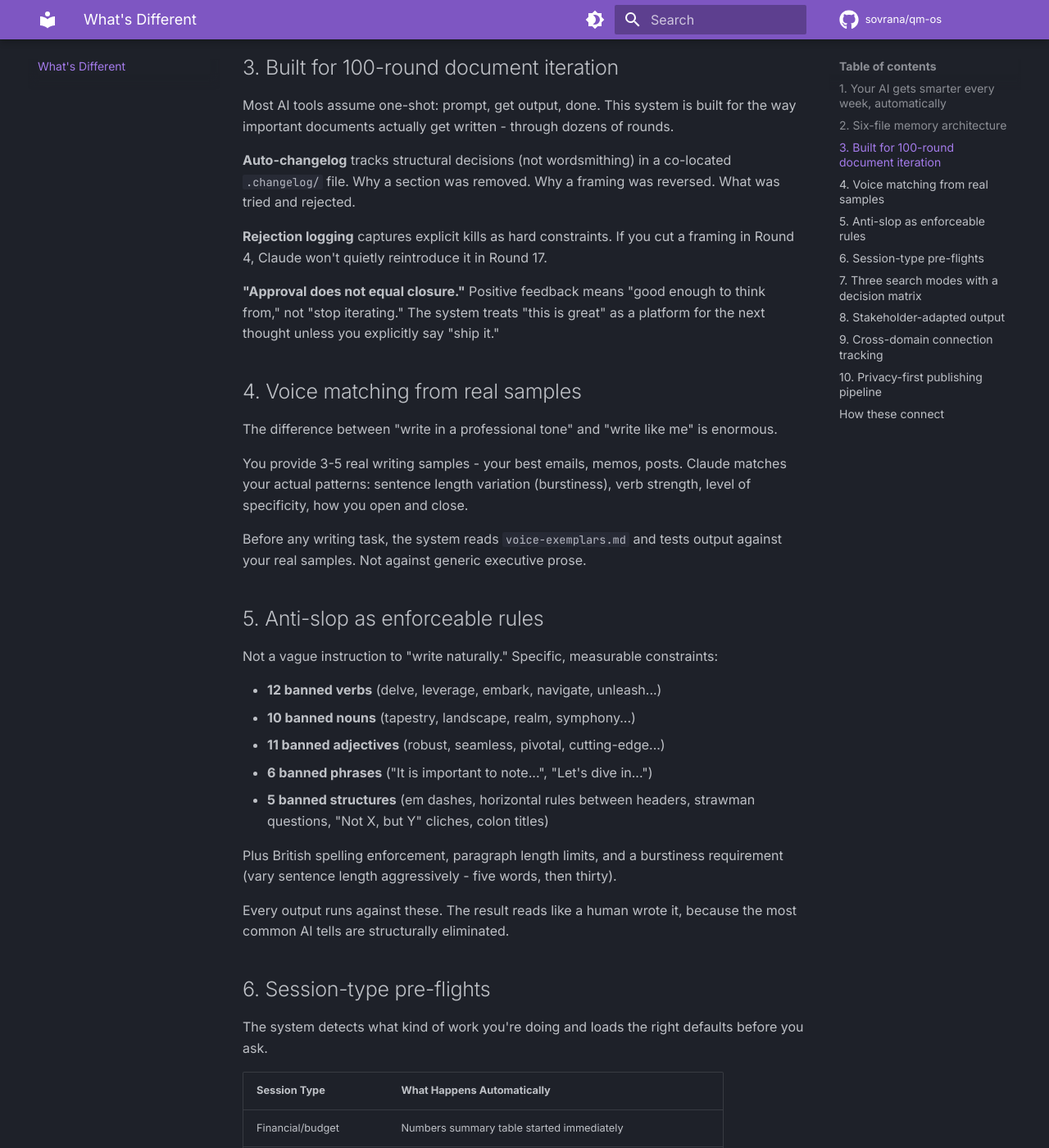
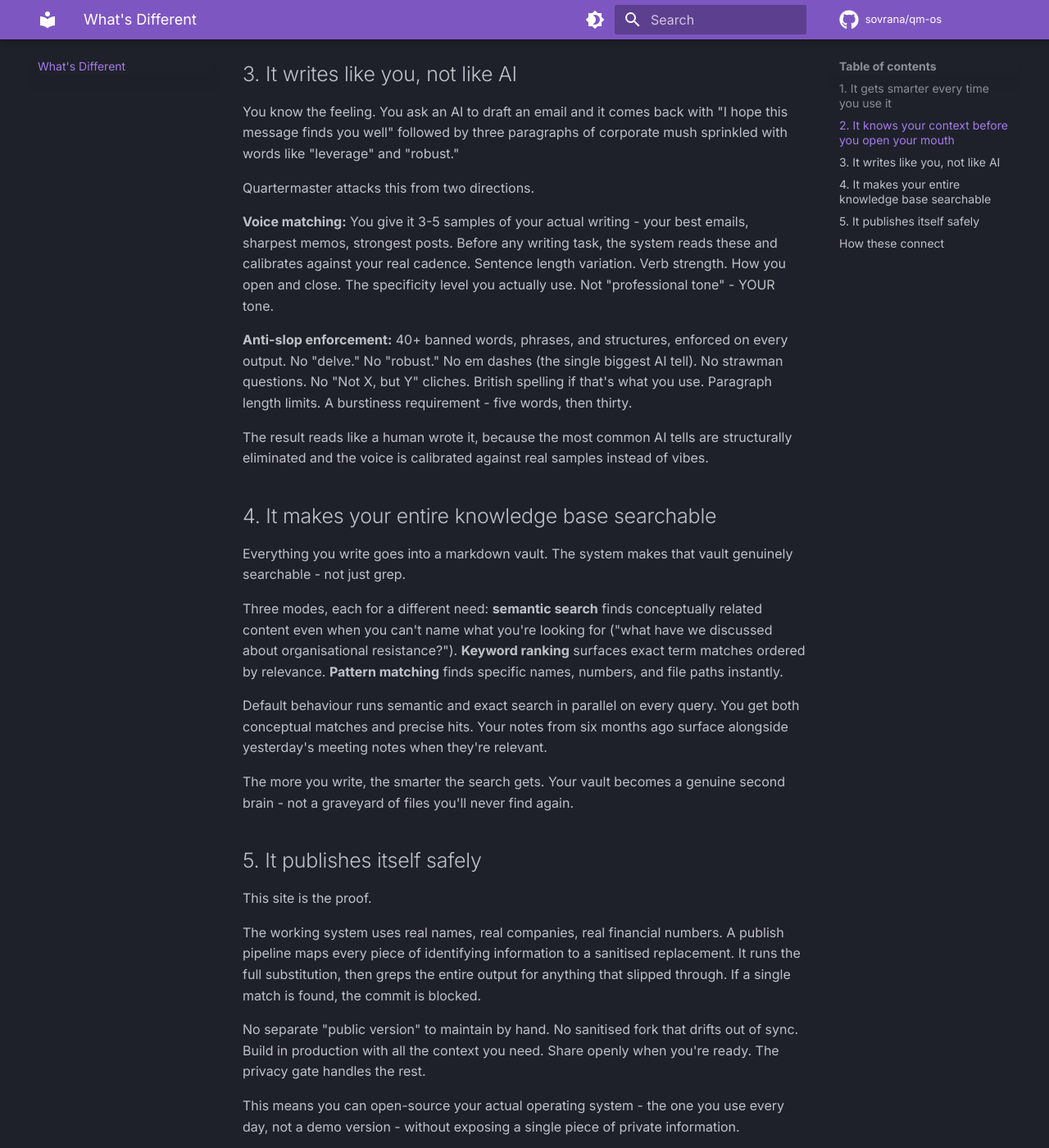
Before and after one commit to sovrana/qm-os, an MkDocs documentation site: the page built from docs/what-makes-this-different.md, in a window 1280 px wide and 1400 px high, scrolled down 1281 px. Shown: the whole window at 82% size. Built offline with MkDocs 1.6.1 and Material for MkDocs 9.7.7, drawn with Linux system fonts in a browser that asks for light colours; comment, search, counter and statistics services are not loaded; some of the changed text lies outside the part shown.

Commit message:
Sharpen to 5 genuinely wow differentiators
Dropped document iteration (Marc's call), condensed 10 items to 5
that each hit harder: self-improving, contextual awareness, voice
matching, searchable knowledge, privacy publishing.

Co-Authored-By: Claude Opus 4.6 <noreply@anthropic.com>

```diff
--- a/docs/what-makes-this-different.md
+++ b/docs/what-makes-this-different.md
@@ -1,126 +1,72 @@
 # What Makes This Different
 
-Most Claude Code setups are stateless. You open a conversation, do some work, close it. Next time, you start from zero. Quartermaster is designed around a different premise: **every session should make the next one better.**
-
-Here are ten things this system does that vanilla Claude Code - or any other AI setup I've seen - doesn't.
+Five things this system does that nothing else I've seen comes close to.
 
 ---
 
-## 1. Your AI gets smarter every week, automatically
+## 1. It gets smarter every time you use it
 
-When you correct Claude - kill a framing, reject a word choice, redirect an approach - the system logs it. Not as a one-off fix, but as a calibration data point.
+Every AI tool starts from zero. You correct it, it forgets. You correct it again next week.
 
-Patterns that appear three or more times graduate automatically from the calibration log into permanent CLAUDE.md rules. Weekly review promotes them. After a month, corrections you've already made never need making again.
+Quartermaster doesn't forget. When you kill a framing, reject a word choice, or redirect an approach, the system logs it as a calibration data point. Patterns that appear three or more times automatically graduate into permanent CLAUDE.md rules. A weekly review promotes them, retires stale ones, and surfaces new patterns worth capturing.
 
-This is the single most valuable feature. The system compounds.
+After a month of daily use, the CLAUDE.md file contains dozens of rules that were discovered through use, not designed upfront. The system literally rewrites its own instructions based on your behaviour. Every session makes the next one better. Every correction makes the same mistake impossible.
 
-## 2. Six-file memory architecture
+This is the single most important feature. Everything else exists to serve this loop.
 
-Not a single memory dump. Six specialised files, each serving a distinct cognitive function:
+## 2. It knows your context before you open your mouth
 
-| File | What It Holds | Why It's Separate |
-|------|--------------|-------------------|
-| `MEMORY.md` | Live strategic state - where things stand RIGHT NOW | Changes weekly. The "current situation" briefing. |
-| `voice-exemplars.md` | 3-5 real writing samples | Calibrates output against your actual cadence, not generic "professional tone" |
-| `stakeholder-live.md` | What each key person cares about right now | Dynamic postures, not static profiles. Updated as relationships shift. |
-| `recent-decisions.md` | Key decisions from the last 2 weeks | Prevents re-litigation. Claude won't propose what you already rejected Tuesday. |
-| `connections.md` | Cross-domain links with evidence and dates | When work in one area changes the calculus of another |
-| `calibration-log.md` | Every correction, rejection, and preference shift | The staging area for permanent rules |
+Six specialised memory files load automatically at session start. Not a generic memory dump - six distinct cognitive functions:
 
-Claude loads these automatically at session start. You never explain context twice.
+- **Where things stand right now** - live strategic state across all your workstreams, updated weekly
+- **How you actually write** - real samples of your emails and memos, not a style guide
+- **What each person cares about** - dynamic stakeholder postures that shift as relationships evolve
+- **What you decided this week** - prevents the AI from proposing something you already rejected on Tuesday
+- **Where your domains connect** - when work in one area changes the calculus of another, captured with evidence and dates
+- **Every correction you've ever made** - the staging area for permanent rules
 
-## 3. Built for 100-round document iteration
+On top of this, the system detects what kind of work session you're in and loads the right defaults. Financial discussion? A numbers table starts building immediately. Legal review? Missing cross-references get flagged before you ask. Vendor analysis? Your framework scoring grid appears. Stakeholder prep? Communication style adjusts to who you're talking to.
 
-Most AI tools assume one-shot: prompt, get output, done. This system is built for the way important documents actually get written - through dozens of rounds.
+You never explain context. The system already has it.
 
-**Auto-changelog** tracks structural decisions (not wordsmithing) in a co-located `.changelog/` file. Why a section was removed. Why a framing was reversed. What was tried and rejected.
+## 3. It writes like you, not like AI
 
-**Rejection logging** captures explicit kills as hard constraints. If you cut a framing in Round 4, Claude won't quietly reintroduce it in Round 17.
+You know the feeling. You ask an AI to draft an email and it comes back with "I hope this message finds you well" followed by three paragraphs of corporate mush sprinkled with words like "leverage" and "robust."
 
-**"Approval does not equal closure."** Positive feedback means "good enough to think from," not "stop iterating." The system treats "this is great" as a platform for the next thought unless you explicitly say "ship it."
+Quartermaster attacks this from two directions.
 
-## 4. Voice matching from real samples
+**Voice matching:** You give it 3-5 samples of your actual writing - your best emails, sharpest memos, strongest posts. Before any writing task, the system reads these and calibrates against your real cadence. Sentence length variation. Verb strength. How you open and close. The specificity level you actually use. Not "professional tone" - YOUR tone.
 
-The difference between "write in a professional tone" and "write like me" is enormous.
+**Anti-slop enforcement:** 40+ banned words, phrases, and structures, enforced on every output. No "delve." No "robust." No em dashes (the single biggest AI tell). No strawman questions. No "Not X, but Y" cliches. British spelling if that's what you use. Paragraph length limits. A burstiness requirement - five words, then thirty.
 
-You provide 3-5 real writing samples - your best emails, memos, posts. Claude matches your actual patterns: sentence length variation (burstiness), verb strength, level of specificity, how you open and close.
+The result reads like a human wrote it, because the most common AI tells are structurally eliminated and the voice is calibrated against real samples instead of vibes.
 
-Before any writing task, the system reads `voice-exemplars.md` and tests output against your real samples. Not against generic executive prose.
+## 4. It makes your entire knowledge base searchable
 
-## 5. Anti-slop as enforceable rules
+Everything you write goes into a markdown vault. The system makes that vault genuinely searchable - not just grep.
 
-Not a vague instruction to "write naturally." Specific, measurable constraints:
+Three modes, each for a different need: **semantic search** finds conceptually related content even when you can't name what you're looking for ("what have we discussed about organisational resistance?"). **Keyword ranking** surfaces exact term matches ordered by relevance. **Pattern matching** finds specific names, numbers, and file paths instantly.
 
-- **12 banned verbs** (delve, leverage, embark, navigate, unleash...)
-- **10 banned nouns** (tapestry, landscape, realm, symphony...)
-- **11 banned adjectives** (robust, seamless, pivotal, cutting-edge...)
-- **6 banned phrases** ("It is important to note...", "Let's dive in...")
-- **5 banned structures** (em dashes, horizontal rules between headers, strawman questions, "Not X, but Y" cliches, colon titles)
+Default behaviour runs semantic and exact search in parallel on every query. You get both conceptual matches and precise hits. Your notes from six months ago surface alongside yesterday's meeting notes when they're relevant.
 
-Plus British spelling enforcement, paragraph length limits, and a burstiness requirement (vary sentence length aggressively - five words, then thirty).
+The more you write, the smarter the search gets. Your vault becomes a genuine second brain - not a graveyard of files you'll never find again.
 
-Every output runs against these. The result reads like a human wrote it, because the most common AI tells are structurally eliminated.
+## 5. It publishes itself safely
 
-## 6. Session-type pre-flights
+This site is the proof.
 
-The system detects what kind of work you're doing and loads the right defaults before you ask.
+The working system uses real names, real companies, real financial numbers. A publish pipeline maps every piece of identifying information to a sanitised replacement. It runs the full substitution, then greps the entire output for anything that slipped through. If a single match is found, the commit is blocked.
 
-| Session Type | What Happens Automatically |
-|-------------|---------------------------|
-| Financial/budget | Numbers summary table started immediately |
-| Legal document review | Missing cross-references flagged as critical gaps |
-| Vendor/partner analysis | Framework scoring grid pulled from your catalogue |
-| Document iteration | Source file and changelog read before touching anything |
-| Stakeholder prep | Stakeholder posture file loaded, communication style adjusted |
+No separate "public version" to maintain by hand. No sanitised fork that drifts out of sync. Build in production with all the context you need. Share openly when you're ready. The privacy gate handles the rest.
 
-You never have to explain "this is a budget session, so make sure to track the numbers." The system already knows.
-
-## 7. Three search modes with a decision matrix
-
-Your vault becomes genuinely searchable. Not just grep.
-
-| Mode | Use When | Example |
-|------|----------|---------|
-| **Semantic** | You can't name what you're looking for | "What have we discussed about organisational resistance?" |
-| **BM25 keyword** | You know the words, want ranked results | "Find files mentioning McKinsey" |
-| **Grep/Glob** | Exact strings, file paths, patterns | A specific person's name, a number, a file type |
-
-Default behaviour: run semantic AND grep in parallel for any non-trivial search. Catches both conceptual matches and exact hits. Add BM25 as a third mode when semantic results drift.
-
-## 8. Stakeholder-adapted output
-
-Same analysis. Different packaging. Built into the system instructions, not bolted on per prompt.
-
-For each key audience, the system knows:
-
-- **What to lead with** (investment committee gets ROI numbers, board gets memorable metaphors, CEOs get practical next steps)
-- **What tone to hit** (diagnostic questions for boards, execution translation for CEOs, quantified outcomes for investors)
-- **What to leave out** (methodology for investors, politics for board presentations, abstract frameworks for operators)
-
-You define your stakeholders once. Every output adapts automatically.
-
-## 9. Cross-domain connection tracking
-
-Working on five things at once? The system captures when one domain affects another.
-
-Not abstract flows ("success in A helps B"). Specific, dated, evidence-backed connections: "The regression in Project A proves Project B needs a dedicated technical lead - because the same architectural gap caused both failures."
-
-Weekly review surfaces connections that have gone stale or need action. Your knowledge graph builds itself.
-
-## 10. Privacy-first publishing pipeline
-
-This is how this site exists.
-
-The working system uses real names, real companies, real numbers. A `.publish-config.json` file maps every piece of PII to a sanitised replacement. The publish pipeline runs the full replacement, then greps the entire output for any PII that slipped through. If anything matches, the commit is blocked.
-
-Build in production. Publish safely. No separate "public version" to maintain by hand.
+This means you can open-source your actual operating system - the one you use every day, not a demo version - without exposing a single piece of private information.
 
 ---
 
 ## How these connect
 
-These aren't independent features. They form a loop:
+These five aren't independent features. They form a single loop:
 
 **Use the system** → corrections feed the calibration log → patterns graduate to permanent rules → rules improve every session → better output generates fewer corrections → the system stabilises around your actual preferences.
 
-After 8 weeks of daily use, the CLAUDE.md file contains dozens of rules that were discovered through use, not designed upfront. That's the point. You don't configure this system. You grow it.
+You don't configure this system. You grow it.
```
Also changed, not shown: docs/index.md (+6 -13 lines).
